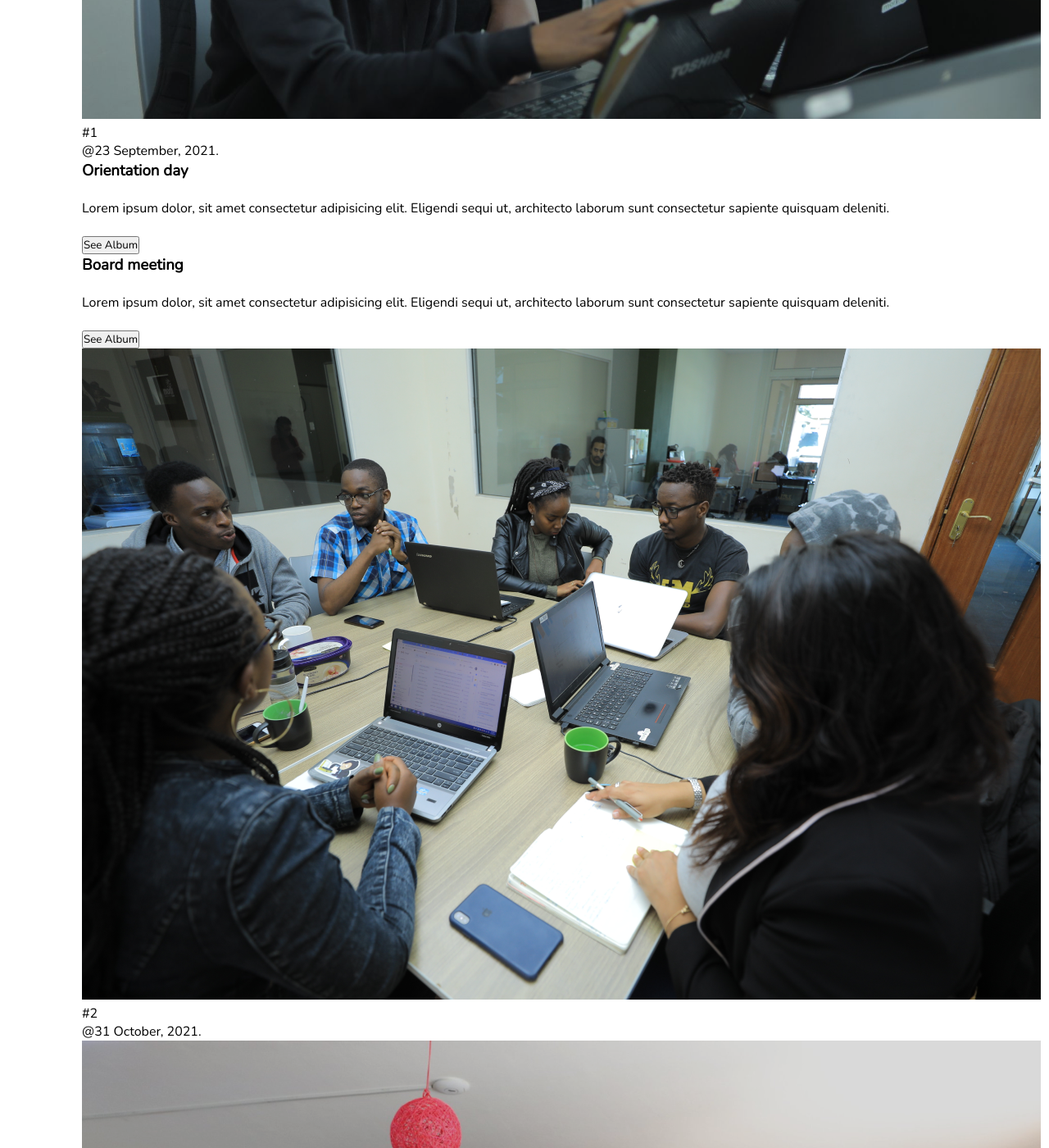
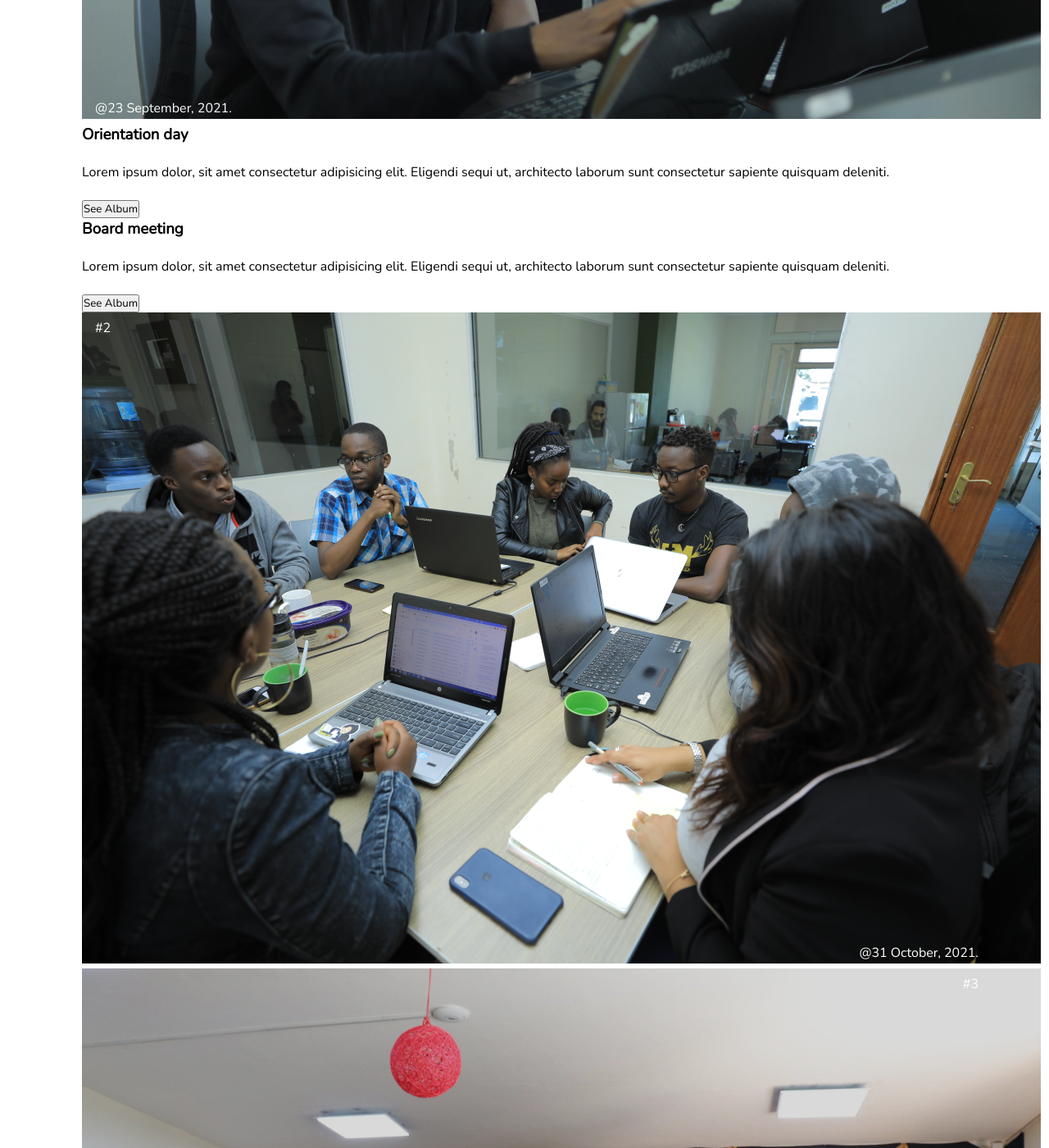
Before and after one commit to omari25/Moringa-Website, a plain HTML site: page index.html in a window 1280 px wide. Shown: the part 1400-2800 px from the top of the page at 82% size. Drawn offline with nearby package versions, Linux system fonts and the light colour scheme; files that its build step writes are made by us from their sources; files whose address does not match are found by name.

Commit message:
style orientation section

```diff
--- a/Assets/css/style.css
+++ b/Assets/css/style.css
@@ -105,3 +105,36 @@
 .stories .stry1span2{
     font-size: 14px;
 }
+.orientation-img {
+    position: relative;
+}
+.graduation-img {
+    position: relative;
+}
+.board-img {
+    position: relative;
+}
+.float1 {
+    position: absolute;
+    top: 8px;
+    right: 16px;
+    color: white;
+}
+.float2{
+    position: absolute;
+    bottom: 8px;
+    left: 16px;
+    color: white;
+}
+.float3{
+    position: absolute;
+    top: 8px;
+    left: 16px;
+    color: white;
+}
+.float4{
+    position: absolute;
+    bottom: 8px;
+    right: 16px;
+color: white;
+}
```
